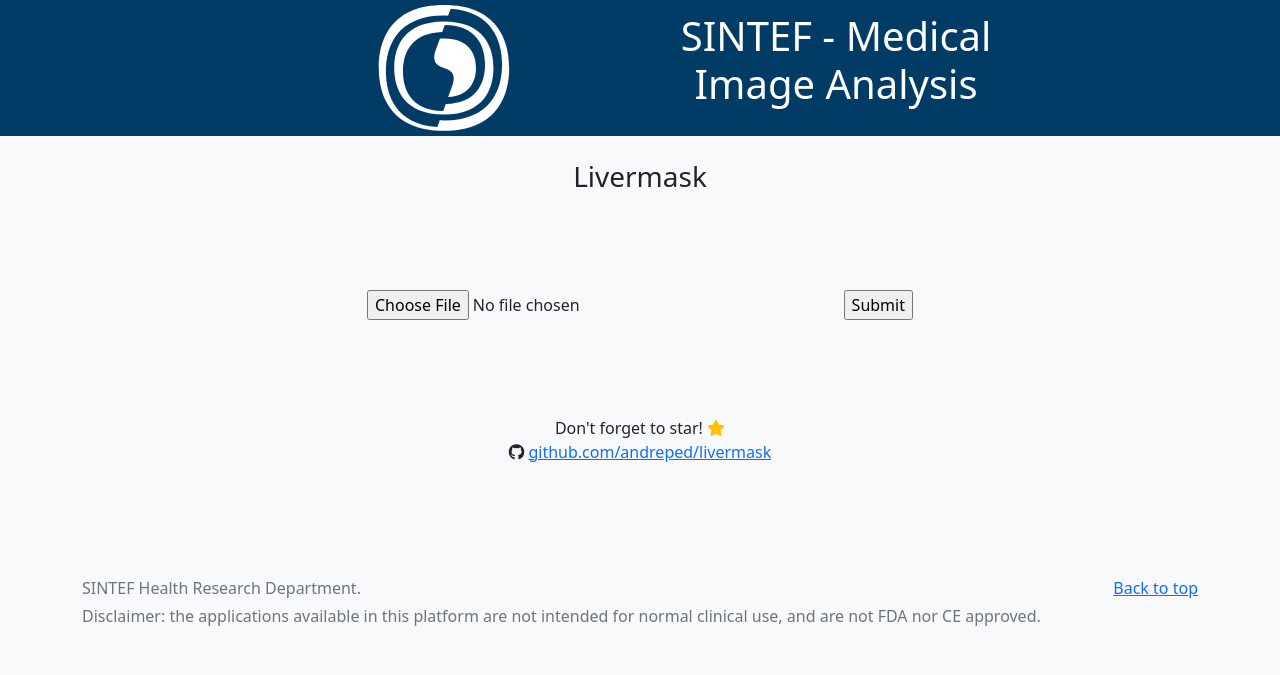
After one commit to andreped/herai, a Flask app: page /application/Livermask in a window 1280 px wide. The commit adds this page. Shown: the top 675 px of the page. Run offline with Flask 2, Linux system fonts and the light colour scheme; some libraries are stand-ins or nearby versions.

Commit message:
Added application page
Added SINTEF logo

```diff
--- a/main.py
+++ b/main.py
@@ -2,16 +2,26 @@ from flask import Flask, render_template
 import yaml
 from yaml.loader import SafeLoader
 
-app = Flask("SINTEF MedIA Catalogue")
+app = Flask("SINTEF MIA Catalogue")
+APP_DICT = dict()
 
 @app.route("/")
 def main():
     ctx = load_catalogue()
+    for app in ctx['apps']:
+        APP_DICT[app['name']] = app
     return render_template("catalogue.jinja2", title="Catalogue", **ctx)   # By default, Flask expects your templates in a templates/ directory
 
-@app.route("/app")
-def catalogue():
-    return render_template("application_template.jinja2")
+@app.route("/application/<string:app_name>")
+def application(app_name):
+    return render_template("{}.jinja2".format(app_name.lower()), **{'app_name': app_name.capitalize()})
+
+
+# @app.route("process/<string:app_name>", methods=['GET', 'POST'])
+# def process(app_name):
+#     if request.method == 'POST':
+#         # Forward the uploaded data to the corresponding service
+#         APP_DICT[app_name].
 
 
 def load_catalogue(catalogue_configuration_file: str='resources/catalogue.yaml') -> dict:
--- a/static/css/custom_style.css
+++ b/static/css/custom_style.css
@@ -1,3 +1,10 @@
 :root{
-    --sintef-blue: #003c65
+    --sintef-blue: #003c65;
+    --header_height: 128px;
 }
+
+.header_style {
+    background-color: var(--sintef-blue);
+    padding-top: 5px;
+    padding-bottom: 5px;
+}
--- /dev/null
+++ b/templates/application_template.jinja2
@@ -0,0 +1,10 @@
+{% extends "index.jinja2" %}
+{% block content %}
+      <div class="container">
+        <div class="text-center">
+          <h3 class="mb-3">{{ app_name }}</h3>
+        </div>
+      </div>
+    {% block app_content %}
+    {% endblock %}
+{% endblock %}
--- a/templates/index.jinja2
+++ b/templates/index.jinja2
@@ -24,13 +24,19 @@
   </head>
   <body class="bg-light">
 
-    <header>
-      <div class="container">
-        <div class="text-center">
-          <h1 class="mb-3">SINTEF - Medical Image Analysis</h1>
-        </div>
-      </div>
+    <header class="sticky-top py-1 header_style">
+      <nav class="container text-center d-flex justify-content-center">
+          <div class="row">
+              <div class="col-sm">
+                <img src="static/imgs/sintef_logo.svg" style="height: 128px">
+              </div>
+              <div class="col-lg align-content-center">
+               <h1 class="mb-3" style="color: white">SINTEF - Medical Image Analysis</h1>
+              </div>
+          </div>
+      </nav>
     </header>
+    <br>
     <main>
         {% block content %}
         {% endblock %}
--- /dev/null
+++ b/templates/livermask.jinja2
@@ -0,0 +1,32 @@
+{% extends "application_template.jinja2" %}
+
+{% block app_content %}
+    <div class="my-5 pt-5 container">
+      <div class="row justify-content-center align-content-center">
+        <div class="col-sm-6">
+          <form action="http://localhost:88/process" method="post" enctype="multipart/form-data">
+            <!-- HTML5 file upload selector-->
+            <div class="row">
+              <div class="col-sm-6 d-flex justify-content-start">
+                <input type="file" name="fileupload">
+              </div>
+              <div class="col-sm-6 d-flex justify-content-end">
+                <input type="submit">
+                <!-- @TODO: After submit has been pressed, the website will hang until it is done, which is not optimal -->
+              </div>
+            </div>
+          </form>
+        </div>
+      </div>
+    </div>
+
+    <div class="my-5 pt-5 row text-center">
+        <p>
+          Don't forget to star! <i class="fa-solid fa-star" style="color: #ffc107"></i>
+          <br>
+          <i class="fa-brands fa-github" href="https://github.com/andreped/livermask"></i>
+          <a href="https://github.com/andreped/livermask" class="link-primary">github.com/andreped/livermask</a>
+        </p>
+    </div>
+
+{% endblock %}
```
Also changed, not shown: templates/catalogue.jinja2 (+1 -38 lines), src/services/livermask.js (renamed from src/process.js), static/imgs/sintef_logo.svg (added).
